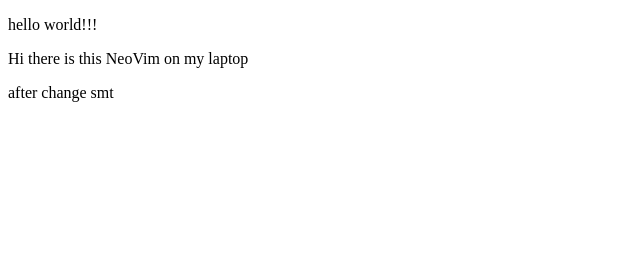
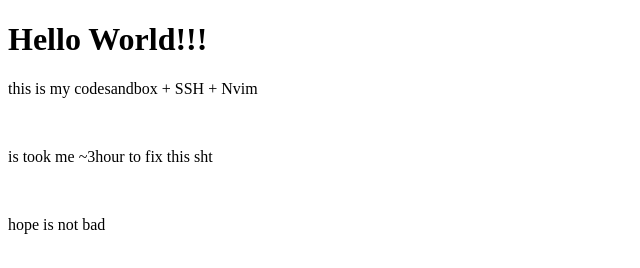
Before and after one commit to kokossVN/codesandbox-firstweb, a website: page index.html in a window 1280 px wide. Shown: the whole page, without its empty margins (0-640 px from the left). Drawn offline with Linux system fonts and the light colour scheme.

Commit message:
smail change

```diff
--- a/index.html
+++ b/index.html
@@ -4,8 +4,15 @@
 <meta charset="utf-8">
 </head>
 <body>
-<p> hello world!!!</p>
-<p> Hi there is this NeoVim on my laptop </p>
-<p> after change smt</p>
+	<h1>
+	Hello World!!!
+	</h1>
+	<p> this is my codesandbox + SSH + Nvim </p>
+	<br><p>
+	is took me ~3hour to fix this sht
+	</p>
+	<br><p>
+	hope is not bad
+	</p>
 </body>
 </html>
```
